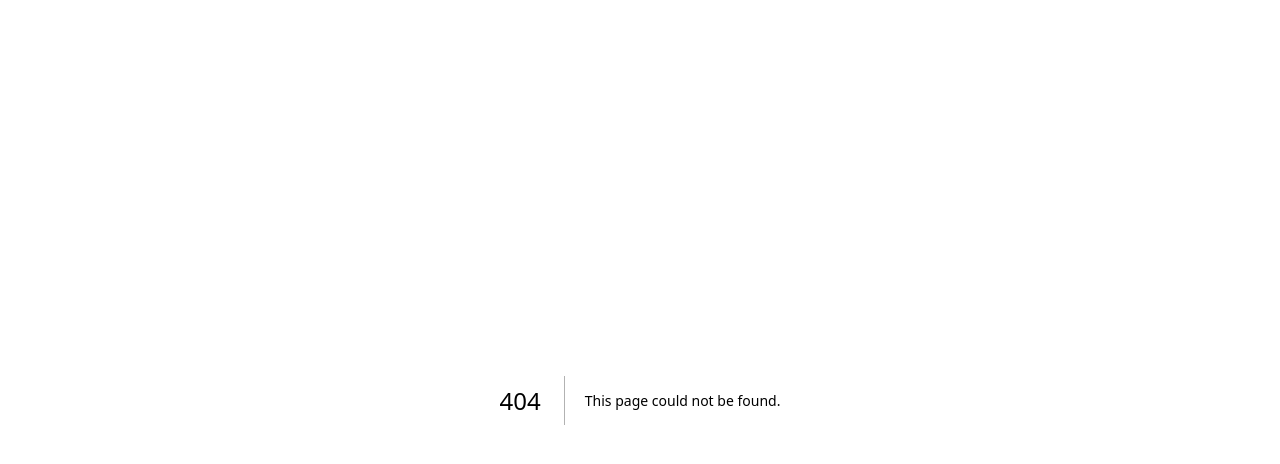
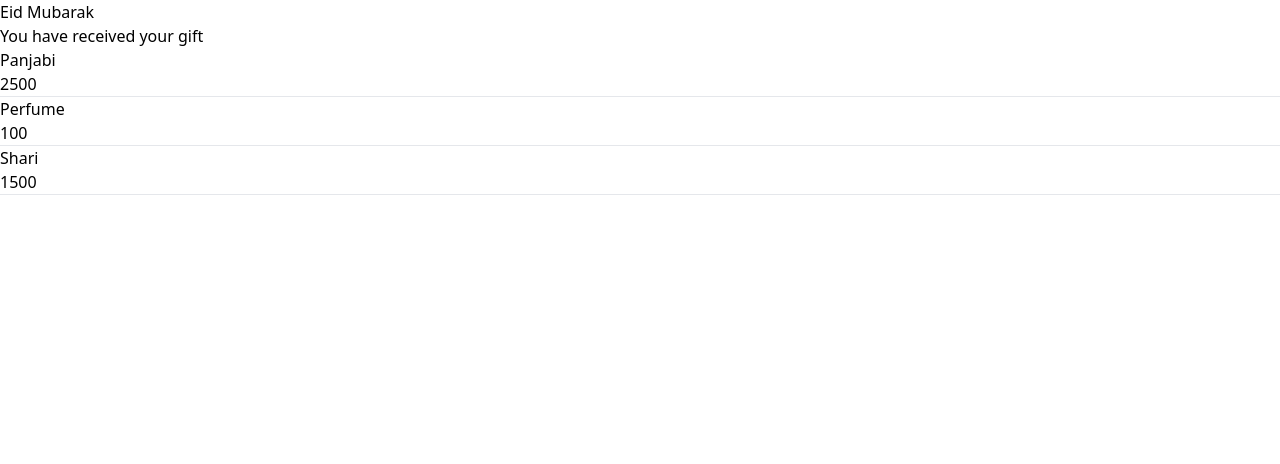
Before and after one commit to Shm-Rsuf/next-routing, a Next.js app: page /eid-gifts in a window 1280 px wide. Before the commit this address had no page. Shown: the top 464 px of the page. Built offline with nearby package versions, Linux system fonts and the light colour scheme; data requests are answered from the project's data file.

Commit message:
client side rendering

```diff
--- a/db.json
+++ b/db.json
@@ -20,5 +20,10 @@
     { "id": 1, "title": "bootstrap", "core": "css" },
     { "id": 2, "title": "next.js", "core": "react" },
     { "id": 3, "title": "vue.js", "core": "javascript" }
+  ],
+  "eid-gifts": [
+    { "id": 1, "title": "Panjabi", "price": 2500 },
+    { "id": 2, "title": "Perfume", "price": 100 },
+    { "id": 3, "title": "Shari", "price": 1500 }
   ]
 }
--- a/package.json
+++ b/package.json
@@ -15,7 +15,8 @@
     "json-server": "^0.17.3",
     "next": "13.2.4",
     "react": "18.2.0",
-    "react-dom": "18.2.0"
+    "react-dom": "18.2.0",
+    "swr": "^2.1.1"
   },
   "devDependencies": {
     "autoprefixer": "^10.4.14",
--- /dev/null
+++ b/pages/eid-gifts.js
@@ -0,0 +1,35 @@
+import useSWR from "swr";
+
+const fetcher = async (url) => {
+  const res = await fetch(url);
+  if (!res.ok) throw new Error("Something went worong..!");
+  return res.json();
+};
+
+const EidGifts = () => {
+  const { data, error, isValidating } = useSWR(
+    "http://localhost:4000/eid-gifts",
+    fetcher
+  );
+
+  const isLoading = !data && !error && isValidating;
+
+  if (isLoading) return <h2>gift ashtese..</h2>;
+  if (error) return <h2>{error.message}</h2>;
+
+  return (
+    <div>
+      <h2>Eid Mubarak</h2>
+      <p>You have received your gift</p>
+      {data?.map((gift) => (
+        <div key={gift.id}>
+          <h3>{gift.title}</h3>
+          <p>{gift.price}</p>
+          <hr />
+        </div>
+      ))}
+    </div>
+  );
+};
+
+export default EidGifts;
```
Also changed, not shown: 1 other file (tests, documents, lock files or other folders).
